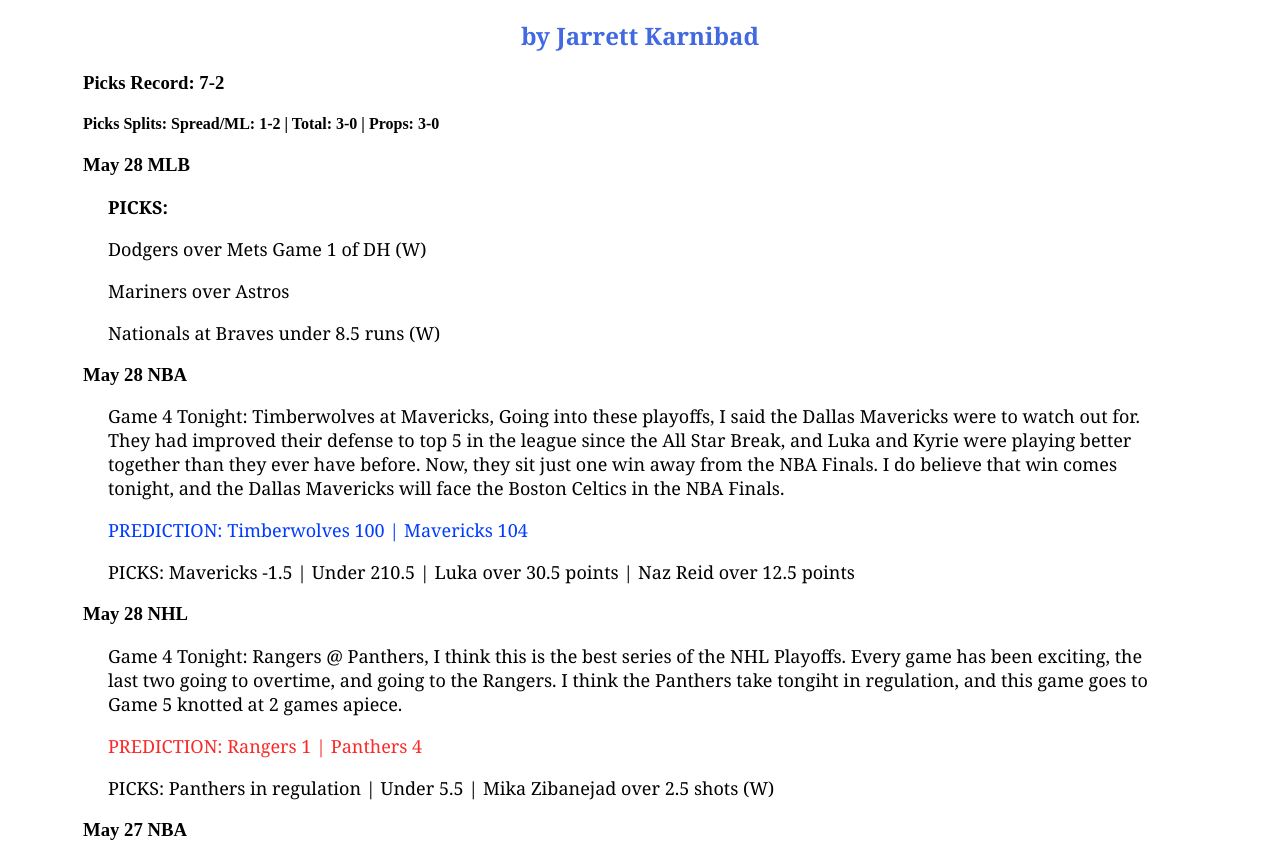
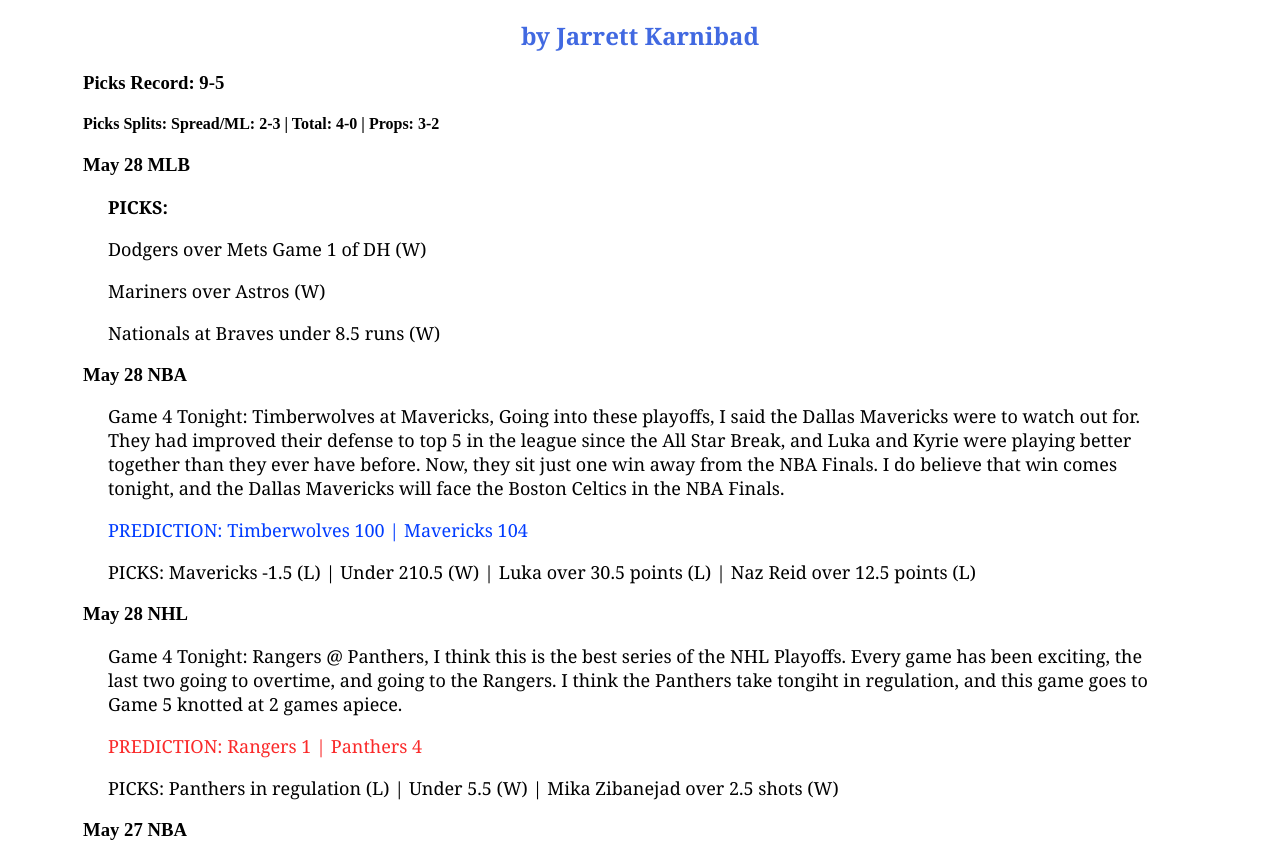
Before and after one commit to jkarnibad25/sportsopinions, a plain HTML site: page index.html in a window 1280 px wide. Shown: the part 67-923 px from the top of the page. Drawn offline with Linux system fonts and the light colour scheme.

Commit message:
Update528e index.html

```diff
--- a/index.html
+++ b/index.html
@@ -42,23 +42,23 @@
 <body>
 <h1>Jarrett's Takes and Picks </h1>
 <h2> by Jarrett Karnibad</h2>
-<h3>Picks Record: 7-2</h3>
-<h4>Picks Splits: Spread/ML: 1-2 | Total: 3-0 | Props: 3-0</h4>
+<h3>Picks Record: 9-5</h3>
+<h4>Picks Splits: Spread/ML: 2-3 | Total: 4-0 | Props: 3-2</h4>
 <div class=".container527a">
    <h3>May 28 MLB</h3>
    <p><b>PICKS:</b></p>
    <p>Dodgers over Mets Game 1 of DH (W)</p>
-   <p>Mariners over Astros</p>
+   <p>Mariners over Astros (W)</p>
    <p>Nationals at Braves under 8.5 runs (W)</p>
 
     <h3>May 28 NBA</h3>
     <p>Game 4 Tonight: Timberwolves at Mavericks, Going into these playoffs, I said the Dallas Mavericks were to watch out for. They had improved their defense to top 5 in the league since the All Star Break, and Luka and Kyrie were playing better together than they ever have before. Now, they sit just one win away from the NBA Finals. I do believe that win comes tonight, and the Dallas Mavericks will face the Boston Celtics in the NBA Finals.</p>
         <p><span style="color:rgb(0, 60, 255)">PREDICTION: Timberwolves 100 | Mavericks 104</span></p>
-        <p> PICKS: Mavericks -1.5 | Under 210.5 | Luka over 30.5 points | Naz Reid over 12.5 points</p>
+        <p> PICKS: Mavericks -1.5 (L) | Under 210.5 (W) | Luka over 30.5 points (L) | Naz Reid over 12.5 points (L) </p>
     <h3>May 28 NHL</h3>
     <p>Game 4 Tonight: Rangers @ Panthers, I think this is the best series of the NHL Playoffs. Every game has been exciting, the last two going to overtime, and going to the Rangers. I think the Panthers take tongiht in regulation, and this game goes to Game 5 knotted at 2 games apiece.</p>
     <p><span style="color:rgb(250, 42, 42)">PREDICTION: Rangers 1 | Panthers 4</span></p>
-    <p>PICKS: Panthers in regulation | Under 5.5 | Mika Zibanejad over 2.5 shots (W)</p>
+    <p>PICKS: Panthers in regulation (L) | Under 5.5 (W) | Mika Zibanejad over 2.5 shots (W)</p>
 
     <h3>May 27 NBA</h3>
     <p>Game 4 Tonight: Celtics at Pacers, I believe that the Pacers will get swept tonight, especially without Tyrese Haliburton. The Celtics countinue their easy road to the finals, and while they will be well-rested, I still feel that they are not the best basketball team in the NBA.</p>
```
